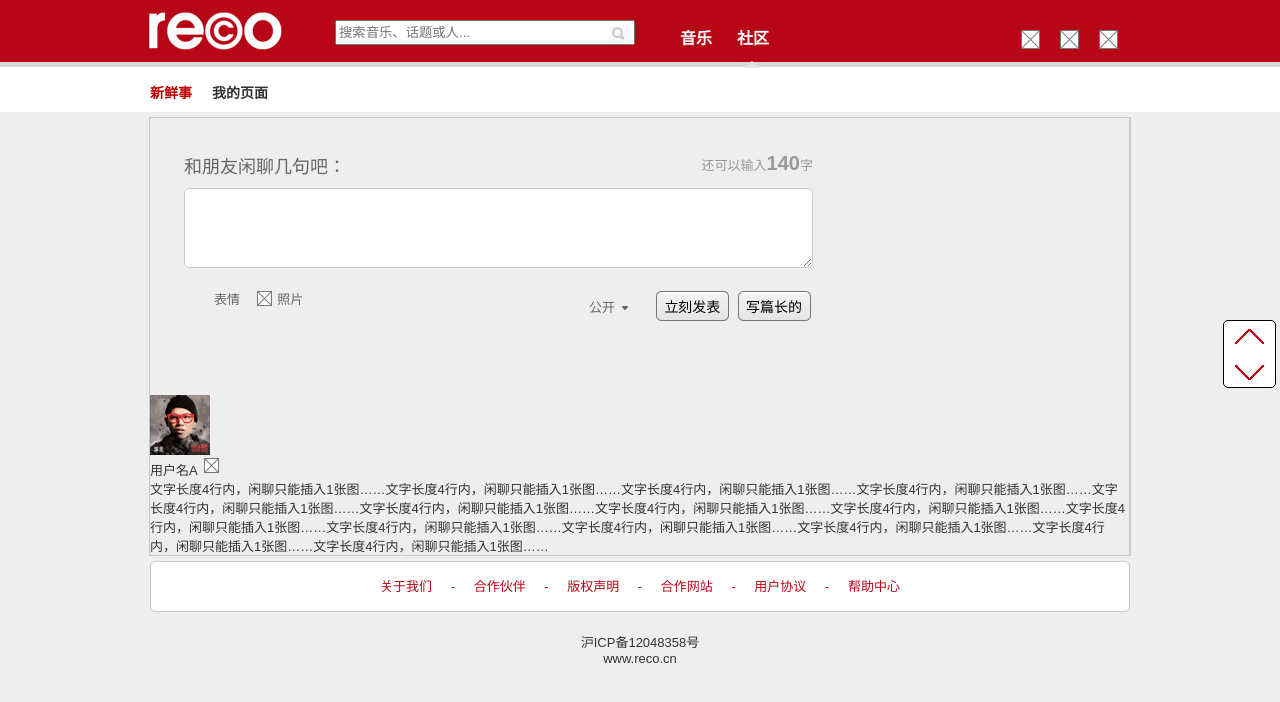
After one commit to LunaYJ/new-RECO, a PHP site: page /community/home.php in a window 1280 px wide. The commit adds this page. Shown: the top 702 px of the page. Run offline with PHP 8.4, Linux system fonts and the light colour scheme.

Commit message:
home page

```diff
--- /dev/null
+++ b/community/home.php
@@ -0,0 +1,167 @@
+<!DOCTYPE html PUBLIC "-//W3C//DTD XHTML 1.0 Transitional//EN" "http://www.w3.org/TR/xhtml1/DTD/xhtml1-transitional.dtd">
+<html id="community-page" xmlns="http://www.w3.org/1999/xhtml">
+<head>
+<meta http-equiv="X-UA-Compatible" content="IE=7">
+<meta http-equiv="Content-Type" content="text/html; charset=utf-8" />
+<title>RECO力可</title>
+<link rel="stylesheet" href="../css/style.css" media="all" charset="utf-8" type="text/css" />
+<link rel="stylesheet" href="../css/jquery.bxslider.css" media="all" charset="utf-8" type="text/css" />
+<script type="text/javascript" src="../js/jquery-1.9.1.js" charset="utf-8" ></script>
+<script type="text/javascript" src="../js/jquery.bxslider.min.js" charset="utf-8" ></script>
+<script type="text/javascript" src="../js/style.js" charset="utf-8" ></script>
+
+</head>
+
+<body class="homePage">
+	<div id="Wrapper">
+		<div id="header">
+			<div id="headerInner">
+				<div id="head" class="clearfix">
+					<h1 id="logo">
+						<a href="/"><img src="../images/logo.png" width="150" height="57" alt="RECO" /></a>
+					</h1>
+					<div class="searchArea">
+						<form name="search" method="get" action="?">
+							<input type="text" placeholder="搜索音乐、话题或人..." value="" />
+							<input type="image" value="确认" src="../images/icon/search_icon.png" width="21" />
+						</form>
+					</div>
+					<div class="mainNavi">
+						<ul class="clearfix">
+							<li class="music"><a href="/">音乐</a></li>
+							<li class="community current"><a href="/community">社区</a>
+								<span class="naviArrow">
+									<img src="../images/icon/arrow.png" />
+								</span>
+						</li>
+						</ul>
+					</div>
+					<div id="myAccountTool">
+						<div class="cart">
+							<a class="myCart" href="javascript:void(0)"><img src="../images/icon/sample_avatar_small.png" width="24" height="24" alt="购物车" title="购物车" /></a>
+						</div>
+						<div class="myMail">
+							<a class="myMailOpen" href="javascript:void(0)"><img src="../images/icon/sample_avatar_small.png" width="24" height="24" alt="消息" title="信息中心" /></a>
+							<ul>
+								<li class="separat"><a href="#">全部信息</a></li>
+								<li class="atDiary"><a href="#">@我的日记 </a><span class="count">2</span></li>
+								<li class="atReply"><a href="#">@我的评论 </a><span class="count"></span></li>
+								<li class="mail"><a href="#">私信 </a><span class="count">3</span></li>
+								<li class="reply"><a href="#">收到的评论 </a><span class="count"></span></li>
+								<li class="sendReply"><a href="#">发出的评论 </a></li>
+								<li class="likeMe"><a href="#">喜欢我的</a></li>
+								<li class="reprint"><a href="#">转载</a></li>
+								<li class="msg"><a href="#">通知 </a><span class="count">1</span></li>
+							</ul>
+						</div>
+						<div class="myLink">
+							<a class="myLinkOpen" href="javascript:void(0)"><img src="../images/icon/sample_avatar_small.png" width="24" height="24" alt="用户名" title="用户名" /></a>
+							<ul>
+								<li><a href="#">我的页面</a></li>
+								<li><a href="#">我的账户</a></li>
+								<li class="separat"><a href="#">设置中心</a></li>
+								<li><a href="#">退出</a></li>
+							</ul>
+						</div>
+
+					</div>
+				</div>
+			</div>
+		</div>
+		<div id="content">
+			<div id="contentInner">
+				<div class="move">
+					<a href="javascript:void(0)" class="moveTop">Top</a>
+					<a href="javascript:void(0)" class="moveBottom">Bottom</a>
+				</div>
+				<div id="topNavi">
+					<div class="topNaviInner">
+
+						<ul class="clearfix">
+							<li class="current"><a href="javascript:void(0);">新鲜事</a></li>
+							<li><a href="javascript:void(0);">我的页面</a></li>
+						</ul>
+					</div>
+				</div>
+				<div id="main" class="homeMain">
+					<div class="clearfix">
+						<div class="fl newsInner">
+							<div class="writeNews">
+								<form action="?" method="post" name="publish">
+									<div class="clearfix">
+										<h2 class="fl">和朋友闲聊几句吧：</h2>
+										<span class="fr limitNote">还可以输入<span class="limit">140</span>字</span>
+									</div>
+									<textarea name="sthNew" id="sthNew"></textarea>
+									<div class="clearfix">
+										<div class="fl addFn">
+											<a class="face" href="javascript:void(0)">表情</a>
+											<a class="uploadImg" href="javascript:void(0)"><img src="../images/icon/sample_uploadimg.png" width="20" height="20" /> 照片</a>
+										</div>
+										<div class="btn_area fr">
+											<span class="pubarea">
+												<a class="selectPub">
+													<span id="selected" class="publish">公开</span>
+													<span class="selectArrow"><img src="../images/icon/arrow_down_black.png" width="11" height="9" />
+												</a>
+												<ul class="pubOption">
+													<li><a name="publish" href="javascript:void(0)">公开</a></li>
+													<li><a name="onlyFri" href="javascript:void(0)">仅好友可见</a></li>
+													<li><a name="onlyMe" href="javascript:void(0)">仅自己可见</a></li>
+												</ul>
+											</span>
+											<input type="submit" value="立刻发表" />
+											<input  type="button" value="写篇长的" />
+										</div>
+									</div>
+								</form>
+							</div>
+							<div class="allNews">
+								<div class="newsFeed">
+									<div class="clearfix">
+										<div class="fl userAvatar">
+											<img src="../images/avatar/u282_normal.png" width="" height="" />
+										</div>
+										<div class="fr newsContent">
+											<div class="username">用户名A <img src="../images/icon/sample_uploadimg.png" width="20" height="20" /></div>
+											<div class="usernews">
+												<p>文字长度4行内，闲聊只能插入1张图……文字长度4行内，闲聊只能插入1张图……文字长度4行内，闲聊只能插入1张图……文字长度4行内，闲聊只能插入1张图……文字长度4行内，闲聊只能插入1张图……文字长度4行内，闲聊只能插入1张图……文字长度4行内，闲聊只能插入1张图……文字长度4行内，闲聊只能插入1张图……文字长度4行内，闲聊只能插入1张图……文字长度4行内，闲聊只能插入1张图……文字长度4行内，闲聊只能插入1张图……文字长度4行内，闲聊只能插入1张图……文字长度4行内，闲聊只能插入1张图……文字长度4行内，闲聊只能插入1张图……</p>
+											</div>
+										</div>
+									</div>
+								</div>
+							</div>
+
+						</div>
+						<div class="fr myArea">
+
+						</div>
+					</div>
+				</div>
+			</div>
+		</div>
+		<div id="footer">
+			<div id="footerInner">
+				<div class="outLink">
+					<p><a href="#">关于我们</a> - <a href="#">合作伙伴</a> - <a href="#">版权声明</a> - <a href="#">合作网站</a> - <a href="#">用户协议</a> - <a href="#">帮助中心</a></p>
+				</div>
+				<p class="copyright">沪ICP备12048358号<br /><a href="http://www.reco.cn">www.reco.cn</a></p>
+			</div>
+		</div>
+	</div>
+	<div class="uploadImgDiv">
+		<div>
+			<span class="uploadTitle">&nbsp;</span>
+		</div>
+		<div class="uploadbutton">
+			<a href="javascript:void(0)" class="close"><img src="../images/icon/popup_close.png" width="20" height="20" /></a>
+			<table>
+				<tr>
+					<td><input type="button" onclick="uploadImgfile.click()" value="添加图片" /><form action="?" method="post"><input name="uploadImgfile" id="uploadImgfile" type="file" /></form></td>
+				</tr>
+			</table>
+			<p>支持上传单张2M以下的gif、jpg、png文件</p>
+		</div>
+	</div>
+</body>
+</html>
--- a/community/index.php
+++ b/community/index.php
@@ -29,7 +29,7 @@
 					<div class="mainNavi">
 						<ul class="clearfix">
 							<li class="music"><a href="/">音乐</a></li>
-							<li class="community"><a href="/community">社区</a>
+							<li class="community current"><a href="/community">社区</a>
 								<span class="naviArrow">
 									<img src="../images/icon/arrow.png" />
 								</span>
--- a/community/regist.php
+++ b/community/regist.php
@@ -29,7 +29,7 @@
 					<div class="mainNavi">
 						<ul class="clearfix">
 							<li class="music"><a href="/">音乐</a></li>
-							<li class="community"><a href="/community">社区</a>
+							<li class="community current"><a href="/community">社区</a>
 								<span class="naviArrow">
 									<img src="../images/icon/arrow.png" />
 								</span>
--- a/css/style.css
+++ b/css/style.css
@@ -13,6 +13,9 @@ body {
 h1, h2, h3, h4, h5, h6, p, a {
 	margin: 0;
 	padding: 0;
+}
+table, td, tr, th {
+	border: none;
 }
 a {
 	text-decoration: none;
@@ -70,7 +73,7 @@ ul, ol, li, dd, dl, dt {
 #head .searchArea {
 	position: relative;
 	float: left;
-	margin-top: 13px;
+	margin-top: 15px;
 	margin-left: 45px;
 }
 #head .searchArea input[type='image'] {
@@ -95,7 +98,7 @@ ul, ol, li, dd, dl, dt {
 	font-size: 16px;
 	font-weight: bold;
 }
-#head #regist, #head #login {
+#head #regist, #head #login, #head #myAccountTool {
 	float: right;
 	margin-top: 22px;
 }
@@ -694,7 +697,7 @@ ul, ol, li, dd, dl, dt {
 	padding-bottom: 15px;
 }
 .registInner {
-	padding: 50px 100px;
+	padding: 50px 145px;
 }
 .registInner form dt {
 	font-size: 14px;
@@ -740,8 +743,11 @@ ul, ol, li, dd, dl, dt {
 .registInner form .confirmCode img {
 	vertical-align: middle;
 }
+.registInner form p {
+	margin: 10px 0;
+}
 .registInner form p a {
-	color: #B70717;
+	color: #FF0000;
 }
 .registInner form .registNow {
 	background: #B81617;
@@ -786,3 +792,225 @@ ul, ol, li, dd, dl, dt {
 .socialRegist .baidu a {
 	background: url(../images/socialIcon/baidu.png) no-repeat scroll 0 0 transparent;
 }
+.socialRegist h2 {
+	color: #999999;
+	font-size: 14px;
+	font-weight: normal;
+}
+#myAccountTool div {
+/* 	display: inline-block; */
+	margin-left: 15px;
+	float: left;
+	text-align: right;
+	height: 100%;
+	width: 24px;
+}
+#myAccountTool div a {
+	vertical-align: super;
+	color: #FFFFFF;
+	font-size: 14px;
+}
+#myAccountTool .myMail .mailIcon {
+	vertical-align: super;
+}
+#myAccountTool ul {
+/* 	position: absolute; */
+	background: #FFFFFF;
+	padding: 10px 0 0;
+	border: 1px solid #000000;
+/* 	top: 35px; */
+	z-index: 100;
+	height: 0;
+	overflow: hidden;
+	display: none;
+	width: 80px;
+/* 	right: 10px; */
+	margin-top: 11px;
+	position: relative;
+}
+#myAccountTool ul li {
+	float: none;
+	height: 16px;
+	padding: 5px 10px 5px;
+}
+#myAccountTool ul li:hover {
+	border-bottom: 1px solid #000000;
+	border-top: 1px solid #000000;
+	background: #999999;
+}
+#myAccountTool ul li:hover a {
+	color: #FFFFFF;
+}
+#myAccountTool ul .separat {
+	border-bottom: 1px dashed #000000;
+}
+#myAccountTool ul li a {
+	color: #666666;
+}
+#myAccountTool ul li span {
+	color: #C00000;
+}
+#myAccountTool .myMail ul {
+	width: 115px;
+}
+#myAccountTool .myMail ul li:after {
+	content: "";
+	overflow: hidden;
+	display: block;
+	clear: both;
+}
+#myAccountTool .myMail ul li a {
+	float: left;
+}
+#myAccountTool .myMail ul li span {
+	float: right;
+}
+#myAccountTool {
+	position: absolute;
+	right: 20px;
+	height: 35px;
+}
+.myMail ul {
+	right: 95px;
+}
+.myLink ul {
+	right: 60px;
+}
+.homeMain {
+	border: 1px solid #C9C9C9;
+}
+.newsInner {
+	border-right: 1px solid #C9C9C9;
+}
+.writeNews .btn_area select {
+	border: none;
+	text-align: right;
+	background: none;
+}
+.writeNews .btn_area select option {
+	background: #FFFFFF;
+	cursor: pointer;
+}
+.writeNews .btn_area select option:hover {
+	background: #FFFFFF;
+}
+.writeNews {
+	width: 629px;
+	height: 209px;
+	padding: 34px;
+}
+.writeNews textarea {
+	width: 617px;
+	height: 68px;
+	padding: 5px;
+	border: 1px solid #C9C9C9;
+	border-radius: 5px;
+	margin: 10px 0 20px;
+}
+.writeNews h2 {
+	color: #666666;
+	font-size: 18px;
+	font-weight: normal;
+}
+.writeNews span {
+	color: #999999;
+}
+.writeNews .limit {
+	font-size: 20px;
+	font-weight: bold;
+}
+.writeNews .red {
+	color: #C00000;
+}
+.addFn {
+	margin-left: 30px;
+}
+.addFn a {
+	color: #666666;
+	margin-right: 10px;
+	text-decoration: none;
+}
+.addFn a img {
+	vertical-align: bottom;
+}
+.writeNews .btn_area input {
+	background: url(../images/btn/btn_news.png) no-repeat scroll 0 0 transparent;
+	font-size: 14px;
+	width: 78px;
+	height: 35px;
+	border: none;
+}
+.writeNews .btn_area input:hover {
+	background: url(../images/btn/btn_news_hover.png) no-repeat scroll 0 0 transparent;
+}
+.writeNews .selectPub span {
+	color: #666666;
+}
+.writeNews .selectPub {
+	text-decoration: none;
+	margin-right: 20px;
+	cursor: pointer;
+}
+.pubOption {
+	display: none;
+	border: 1px solid #C9C9C9;
+	border-radius: 5px;
+	background: #FFFFFF;
+	width: 72px;
+	padding: 5px;
+	position: absolute;
+	top: -10px;
+	right: 5px;
+}
+.pubOption li {
+	padding: 5px 0 0;
+}
+.pubOption li a {
+	text-decoration: none;
+}
+.btn_area .pubarea {
+	position: relative;
+}
+.uploadImgDiv {
+	position: absolute;
+	left: 570px;
+	top: 285px;
+	display: none;
+}
+.uploadImgDiv .uploadTitle {
+	border: 1px solid #C9C9C9;
+	border-bottom: none;
+	border-radius: 5px 5px 0 0;
+	background: #FFFFFF;
+	z-index: 2;
+	position: relative;
+	width: 65px;
+	display: block;
+	height: 29px;
+}
+.uploadImgDiv .uploadbutton {
+	border: 1px solid #C9C9C9;
+	border-radius: 0 5px 5px 5px;
+	background: #FFFFFF;
+	margin-top: -1px;
+	text-align: right;
+	padding: 10px;
+}
+#uploadImgfile {
+	position: absolute;
+	opacity: 0;
+}
+.uploadbutton td input {
+	background: url(../images/btn/btn_news.png) no-repeat scroll 0 0 transparent;
+	width: 78px;
+	height: 35px;
+	font-size: 14px;
+	color: #666666;
+	border: none;
+	cursor: pointer;
+}
+.uploadbutton table {
+	width: 100%;
+	text-align: center;
+	margin-bottom: 20px;
+}
```
Also changed, not shown: js/style.js (+51 -1 lines), images/avatar/sample_avatar.png (added), images/avatar/u282_normal.png (added), images/btn/btn_news.png (added), images/btn/btn_news_hover.png (added), images/icon/arrow_down.png (added), images/icon/arrow_down_black.png (added), images/icon/mail_icon.png (added), images/icon/popup_close.png (added), images/icon/sample_avatar_small.png (added), images/icon/sample_uploadimg.png (added), images/sample_newsImg.png (added), images/sample_newsImg_big.png (added).
